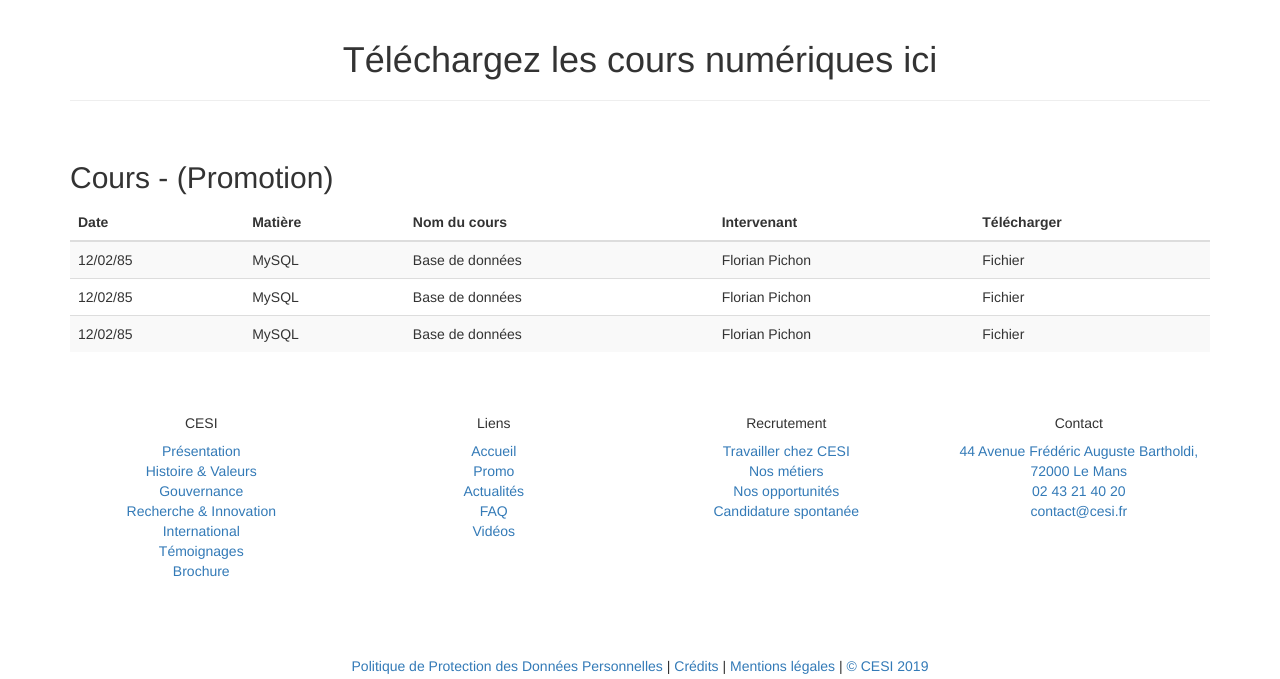
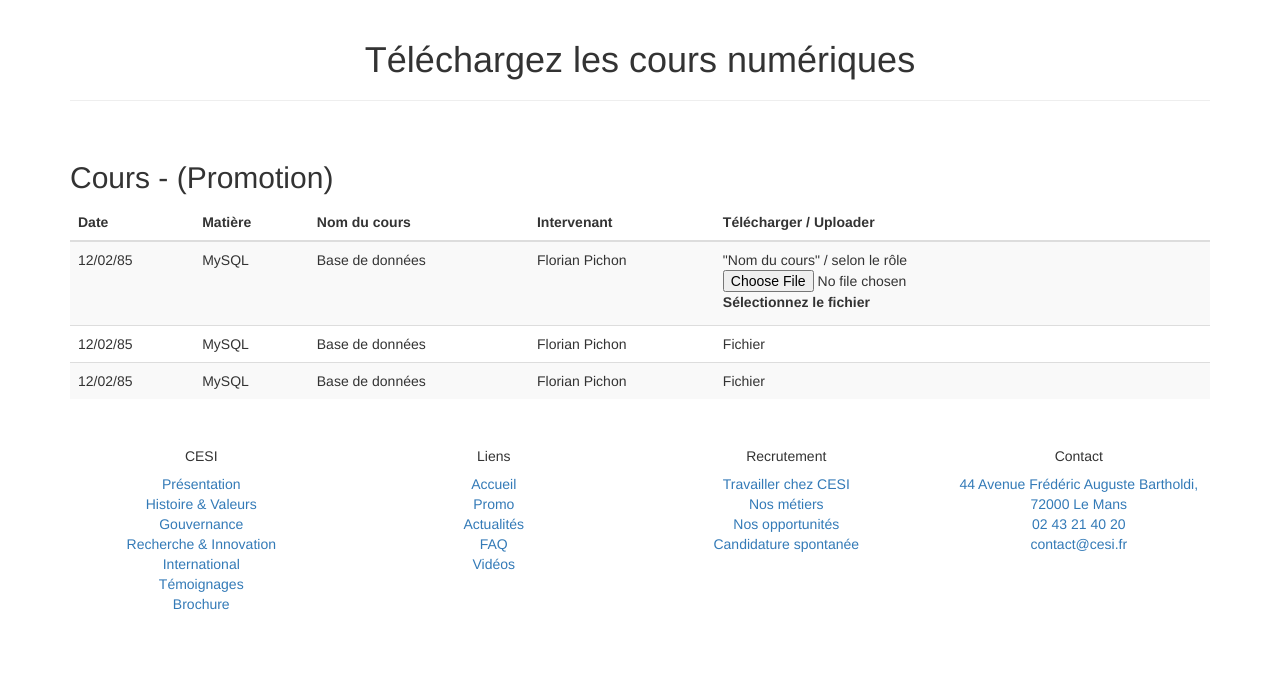
Before and after one commit to aymanagh/intranet_cesi, a PHP site: page /cloud.php in a window 1280 px wide. Shown: the part 52-731 px from the top of the page. Run offline with PHP 8.4, Linux system fonts and the light colour scheme; some libraries are stand-ins or nearby versions.

Commit message:
face container et classe css

```diff
--- a/view/cloud.php
+++ b/view/cloud.php
@@ -8,10 +8,10 @@
     <body class="my-body">
         <!-- import Navbar -->
         <?php include('navbar.php')?>
-        <div class="container container-cesi" style="margin-bottom : 1em" >
+        <div class="container container-cesi" style=" border-radius : 25px">
             <div class="row">
                 <div class="col-sm-12 text-center">
-                    <h1>Téléchargez les cours numériques ici</h1><hr>
+                    <h1>Téléchargez les cours numériques</h1><hr>
                     </br>
                 </div>
             </div>
@@ -25,7 +25,7 @@
                     <th>Matière</th>
                     <th>Nom du cours</th>
                     <th>Intervenant</th>
-                    <th>Télécharger</th>
+                    <th>Télécharger / Uploader</th>
                 </tr>
                 </thead>
                 <tbody>
@@ -34,7 +34,21 @@
                     <td>MySQL</td>
                     <td>Base de données</td>
                     <td>Florian Pichon</td>
-                    <td>Fichier</td>
+                    <td> <i class="fas fa-file-alt"></i> "Nom du cours" / selon le rôle
+                        <form>
+                            <div class="custom-file">
+                                <input type="file" class="custom-file-input" id="customFile" name="customeFile">
+                                <label class="custom-file-label" for="customFile">Sélectionnez le fichier</label>
+                            </div>
+                        </form>
+                    <script>
+                    // Add the following code if you want the name of the file appear on select
+                    $(".custom-file-input").on("change", function() {
+                    var fileName = $(this).val().split("\\").pop();
+                    $(this).siblings(".custom-file-label").addClass("selected").html(fileName);
+                    });
+                    </script>
+                </td>
                 </tr>
                 <tr>
                     <td>12/02/85</td>
@@ -55,7 +69,6 @@
             </br>
         </div>
 
-
         <!-- Import Footer-->
         <section id="footer">
             <?php include('footer.php') ?>
--- a/view/faq.php
+++ b/view/faq.php
@@ -9,7 +9,7 @@
     <body class="my-body">
         <!-- import Navbar -->
         <?php include('navbar.php')?>
-        <div class="main">
+        <!-- Container -->
         <div class="container container-cesi" style="border-radius : 25px">
             <div class="row ">
                 <div class="col-sm-12 text-center">
@@ -49,8 +49,7 @@
                 </div>
             </div><hr>
         </div>
-        </div>
-    </br>
+
         <!-- Import Footer-->
         <section id="footer">
             <?php include('footer.php') ?>
```
Also changed, not shown: assets/css/style.css (+3 -5 lines), view/face.php (+9 -9 lines).
